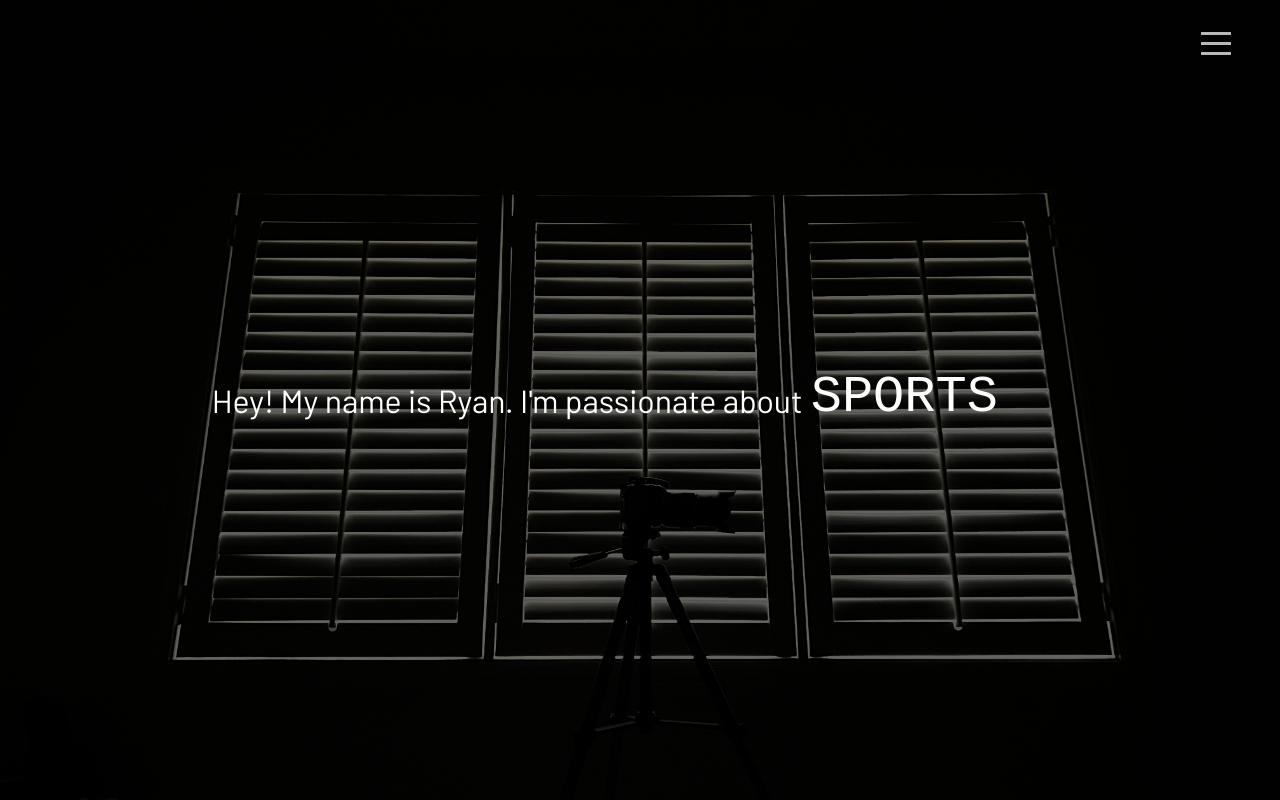
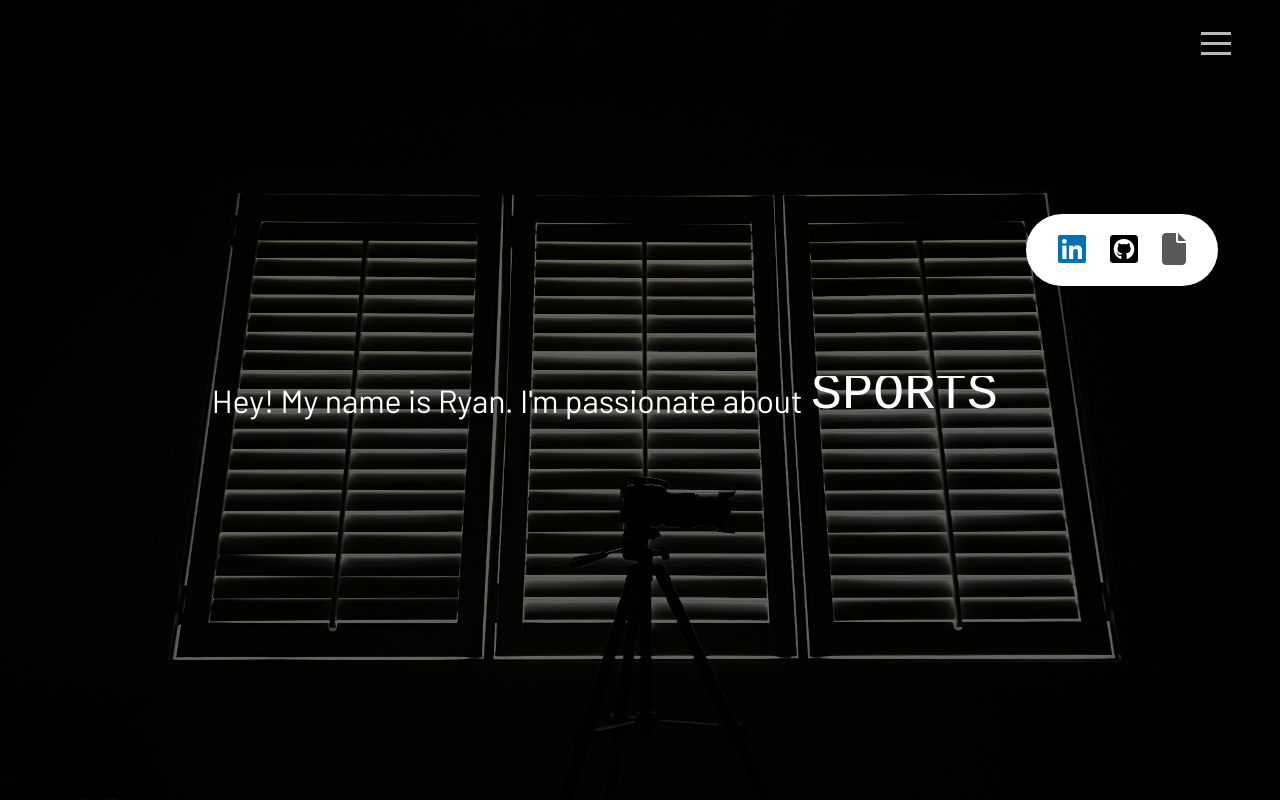
Before and after one commit to ryanpunwasi/portfolio, a React (Create React App) app: page / in a window 1280 px wide. Shown: the top 800 px of the page. Built offline with nearby package versions, Linux system fonts and the light colour scheme.

Commit message:
feat: add basic markup and styling for contact bar

```diff
--- a/public/index.html
+++ b/public/index.html
@@ -18,6 +18,13 @@
       user's mobile device or desktop. See https://developers.google.com/web/fundamentals/web-app-manifest/
     -->
     <link rel="manifest" href="%PUBLIC_URL%/manifest.json" />
+    <link
+      rel="stylesheet"
+      href="https://cdnjs.cloudflare.com/ajax/libs/font-awesome/6.2.1/css/all.min.css"
+      integrity="sha512-MV7K8+y+gLIBoVD59lQIYicR65iaqukzvf/nwasF0nqhPay5w/9lJmVM2hMDcnK1OnMGCdVK+iQrJ7lzPJQd1w=="
+      crossorigin="anonymous"
+      referrerpolicy="no-referrer"
+    />
     <!--
       Notice the use of %PUBLIC_URL% in the tags above.
       It will be replaced with the URL of the `public` folder during the build.
--- a/src/components/App.js
+++ b/src/components/App.js
@@ -35,6 +35,15 @@ function App() {
       <Section id="about">
         <SectionText></SectionText>
       </Section>
+      <Section></Section>
+      <Section></Section>
+      <Section></Section>
+      <Section></Section>
+      <Section></Section>
+      <Section></Section>
+      <Section></Section>
+      <Section></Section>
+      <Section></Section>
       <Section>
         <ScrollAnimation image="/img/02.jpeg" id="sunsetImage2" />
       </Section>
--- a/src/components/Sidebar.css
+++ b/src/components/Sidebar.css
@@ -1,3 +1,35 @@
+.sidebar-container {
+  display: flex;
+  flex-direction: column;
+  position: fixed;
+  border: none;
+  height: calc(50vh - 100px);
+  min-width: 15vw;
+  top: 100px;
+  right: 30px;
+  z-index: 2;
+  padding: 2em;
+  justify-content: center;
+  align-items: center;
+}
+
+.sidebar-contact {
+  background-color: white;
+  mix-blend-mode: difference;
+  border-radius: 50px;
+  z-index: 2;
+  padding: 1.75em;
+  display: flex;
+  justify-content: center;
+  gap: 1.5em;
+  min-width: 15vw;
+}
+
+.sidebar-contact i:hover {
+  transform: scale(1.2);
+  cursor: pointer;
+}
+
 .sidebar {
   position: fixed;
   background-color: white;
@@ -9,6 +41,7 @@
   z-index: 2;
   padding: 2em;
   display: flex;
+  flex-direction: column;
   justify-content: center;
   align-items: center;
   mix-blend-mode: difference;
--- a/src/components/Sidebar.jsx
+++ b/src/components/Sidebar.jsx
@@ -10,7 +10,7 @@ function Sidebar({ items }) {
   ));
 
   return (
-    <>
+    <div className="sidebar-container">
       <div
         className={`sidebar ${
           sidebarOpen === null ? "none" : sidebarOpen ? "open" : "closed"
@@ -18,7 +18,24 @@ function Sidebar({ items }) {
       >
         <ul>{renderItems}</ul>
       </div>
-    </>
+      <ul className="sidebar-contact">
+        <li>
+          <i
+            style={{ color: "#0072b1" }}
+            className="fa-brands fa-linkedin fa-2xl"
+          ></i>
+        </li>
+        <li>
+          <i className="fa-brands fa-square-github fa-2xl"></i>
+        </li>
+        <li>
+          <i
+            style={{ color: "#595959" }}
+            className="fa-solid fa-file fa-2xl"
+          ></i>
+        </li>
+      </ul>
+    </div>
   );
 }
 
```
